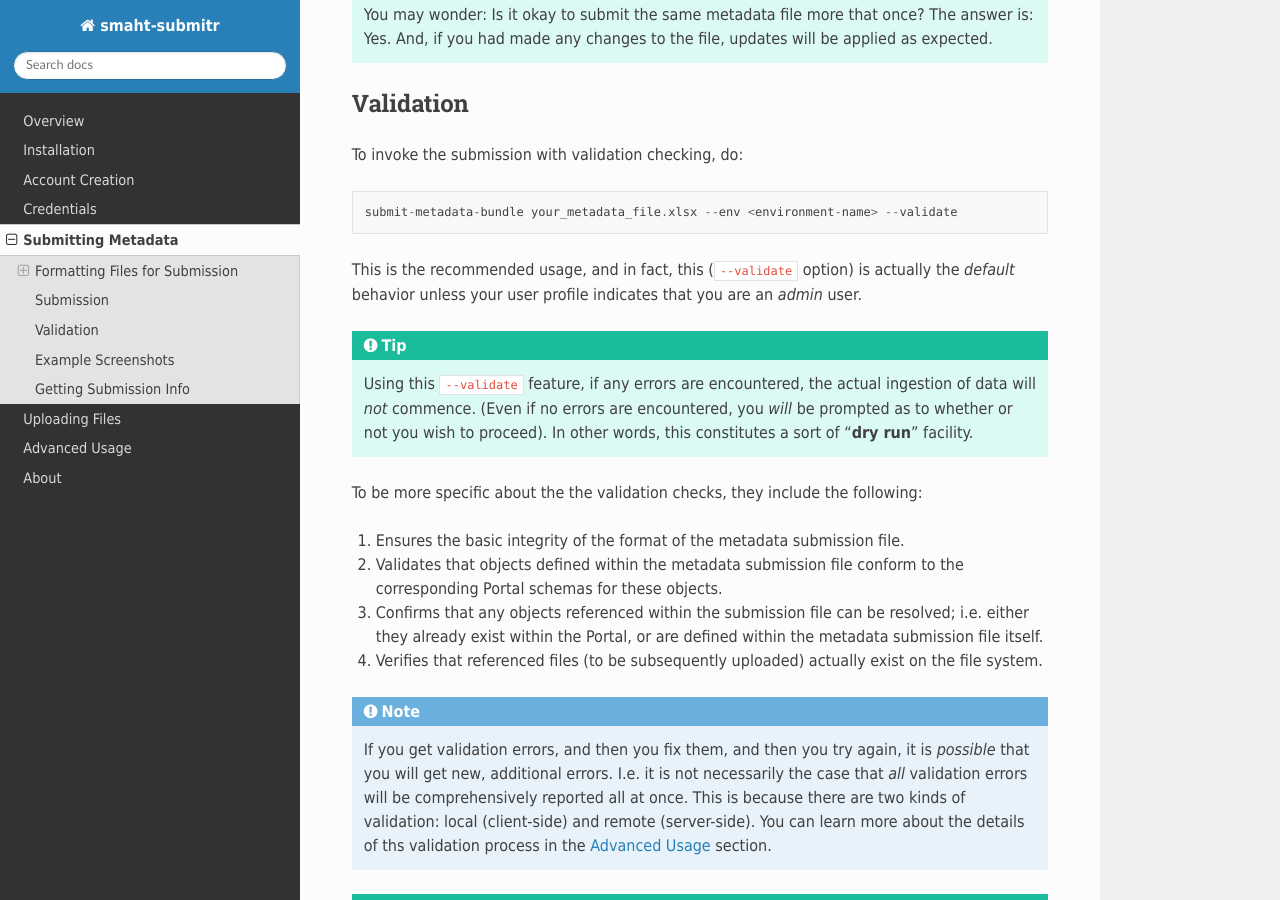
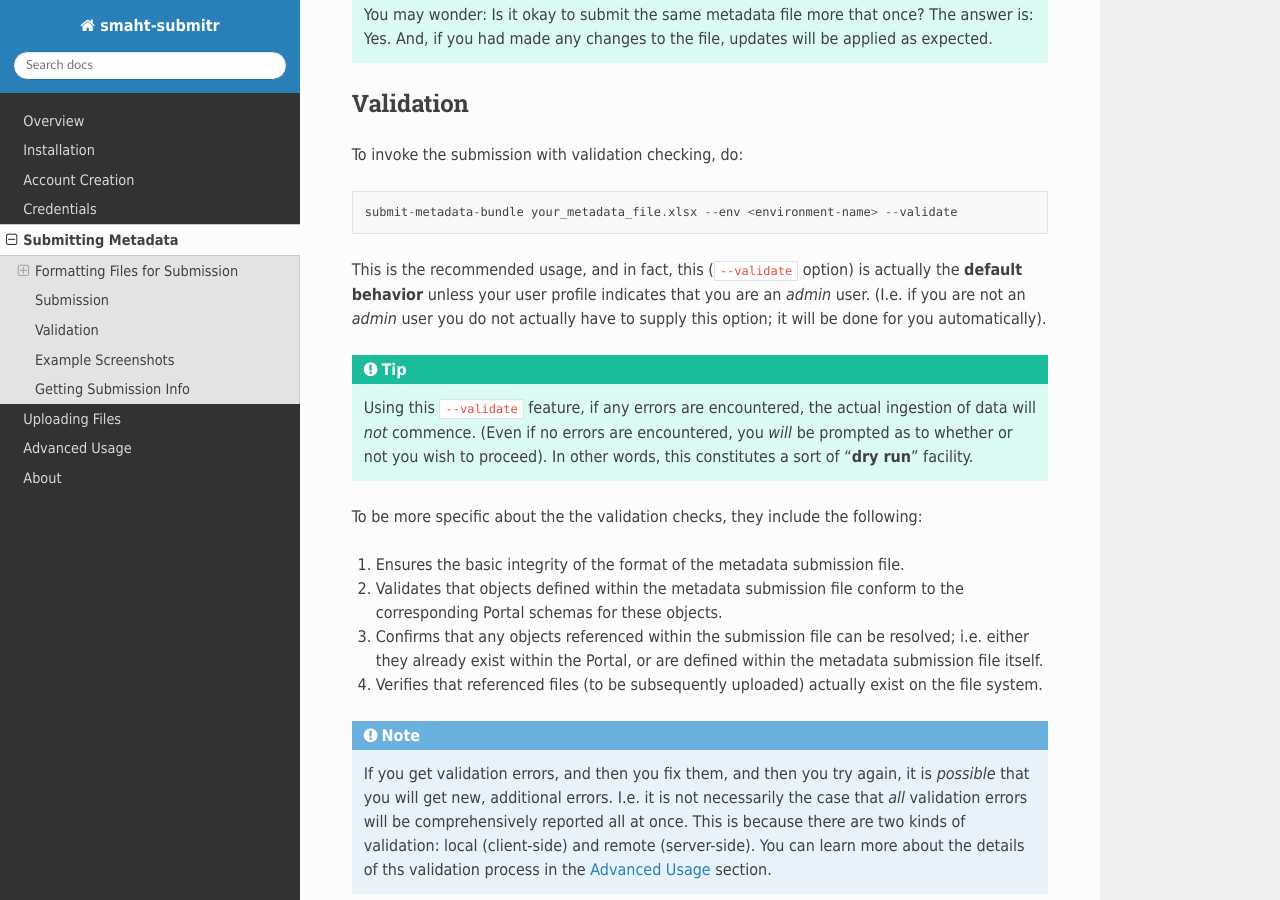
Before and after one commit to smaht-dac/submitr, a Sphinx documentation site: the page built from docs/source/usage.rst, in a window 1280 px wide and 900 px high, scrolled down 4313 px. Built offline with Sphinx 7.4.7 and the Read the Docs theme 2.0.0, drawn with Linux system fonts in a browser that asks for light colours.

Commit message:
Help message updates

```diff
--- a/docs/source/usage.rst
+++ b/docs/source/usage.rst
@@ -172,8 +172,10 @@
 
    submit-metadata-bundle your_metadata_file.xlsx --env <environment-name> --validate
 
-This is the recommended usage, and in fact, this (``--validate`` option) is actually the `default`
-behavior unless your user profile indicates that you are an `admin` user.
+This is the recommended usage, and in fact, this (``--validate`` option) is actually
+the **default behavior** unless your user profile indicates that you are an `admin` user.
+(I.e. if you are not an `admin` user you do not actually have to supply this option;
+it will be done for you automatically).
 
 .. tip::
     Using this ``--validate`` feature, if any errors are encountered, the actual ingestion of data
```
